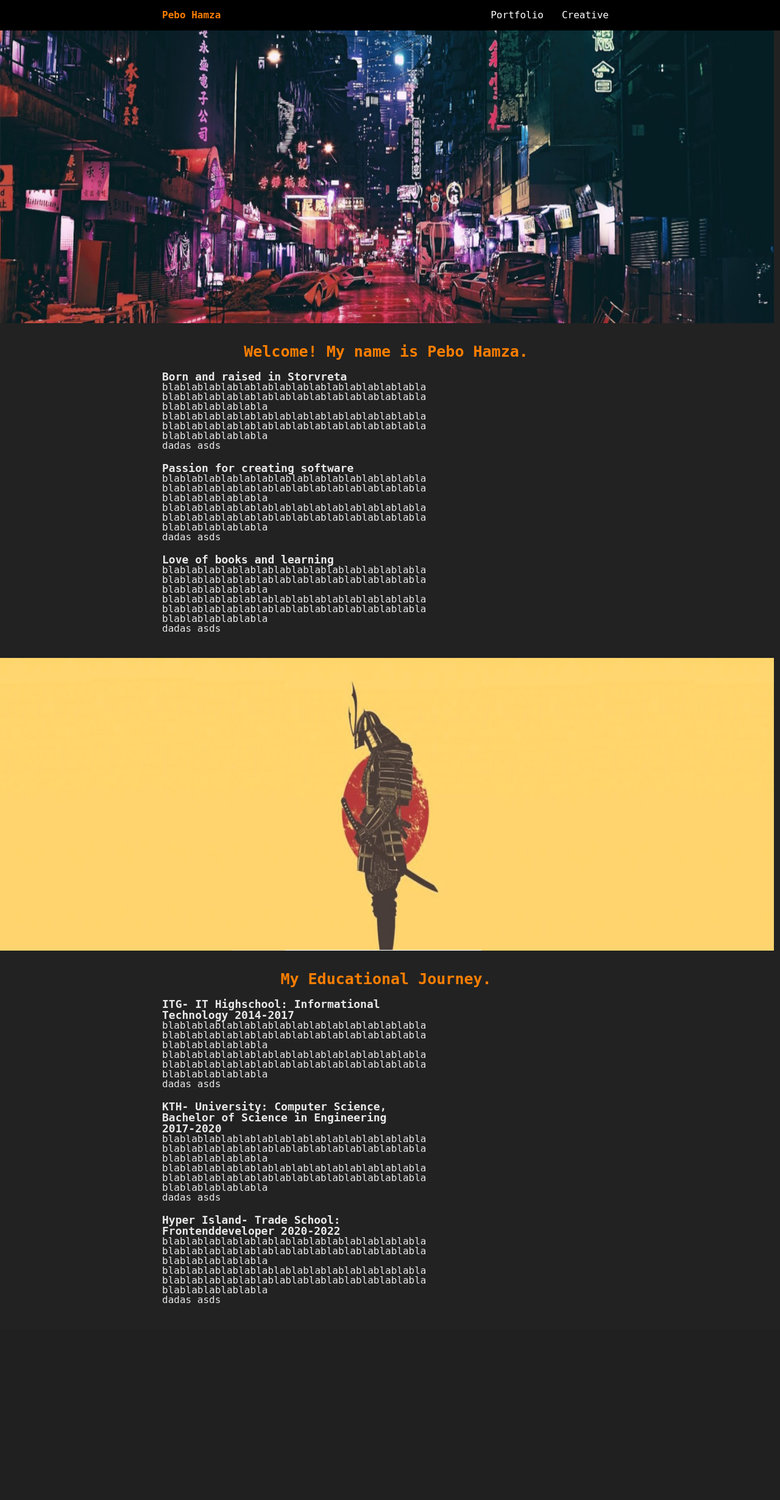
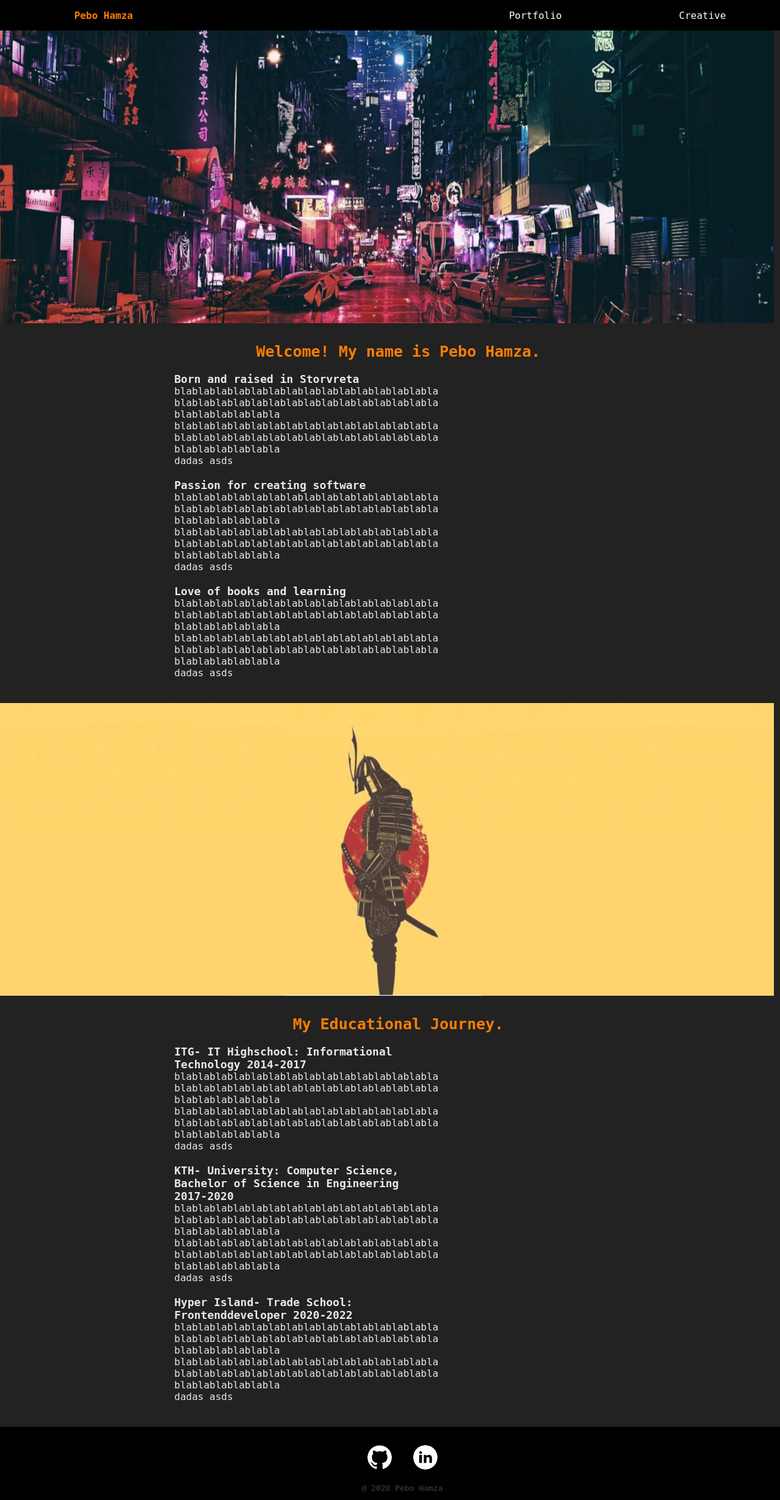
Before and after one commit to kol845/Portfolio, a Node server app: page / in a window 1280 px wide. Shown: the whole page at 61% size. Before the commit the page ends 2137 px from the top, so only its background shows below. Run offline with Node 20, Linux system fonts and the light colour scheme; some libraries are stand-ins or nearby versions.

Commit message:
Added footer, interactive portfolio-contetn and new link-hover effect

```diff
--- /dev/null
+++ b/public/css/footer.css
@@ -0,0 +1,31 @@
+#footer_root{
+    width:100vw;
+    background-color: black;
+    height:70px;
+    padding:20px;
+    padding-top: 30px;
+}
+.footer_content{
+    width:150px;
+    margin: auto;
+    text-align: center;
+    color: rgb(65,65,65);
+
+}
+.footer_grid{
+    margin-bottom:20px;
+    text-align: center;
+    display: grid;
+    grid-template-columns: 1fr 1fr;
+    align-items: center;
+    text-align: center;
+}
+.footer_grid img{
+    width:40px;
+    height:40px;
+    margin:auto;
+    border-radius: 90%;
+}
+.footer_grid img:hover{
+    box-shadow: 0px 0px 15px 2px white;
+}
--- a/public/css/global.css
+++ b/public/css/global.css
@@ -1,6 +1,8 @@
 html, body {
     /* max-width: 100%; */
     overflow-x: hidden;
+    line-height:normal;
+    scroll-behavior: smooth;
 }
 
 .root{
--- a/public/css/header.css
+++ b/public/css/header.css
@@ -11,29 +11,45 @@
     font-size:16px;
 }
 .header_content{
-    margin: auto 20vw;
+    margin: auto;
+    width:100vw;
     padding:10px;
     float:center;
     align-items: center;
+    display:grid;
+    grid-template-columns:1fr 1fr;
+}
+.home_btn_container{
+  display:grid;
+  grid-template-columns:1fr 1fr;
+  align-content: start;
+  justify-items: center;
+
+}
+.link_btn_container{
+  display:grid;
+  grid-template-columns:5fr 1fr 1fr;
+  grid-auto-flow: dense;
+  justify-items: center;
 }
 .header_home{
     text-decoration:none;
     color:#fc7e00;
     float:left;
     font-weight: bold;
-    margin-right:10vw;
+
+    /* margin-right:10vw; */
 }
 .header_links{
-    float:right;
     color:white;
     text-decoration:none;
-    margin:0px 15px;
+    /* margin:0px 15px; */
 }
 a:hover:not(.hamburger) {
-    background-color: #ddd;
-    font-weight:normal;
-
-    color: black;
+    /* background-color: #ddd; */
+    /* font-weight:normal; */
+    letter-spacing: 1.5px;
+    /* color: black; */
   }
 .selected{
     color:#fc7e00;
--- a/public/portfolio/js/events.js
+++ b/public/portfolio/js/events.js
@@ -0,0 +1,4 @@
+function addContentScroller(){
+
+}
+addContentScroller();
--- a/views/creative.hbs
+++ b/views/creative.hbs
@@ -46,6 +46,8 @@
                 </div>
 
             </div>
+            <!-- This will be filled with HBS -->
+            {{> footer }}
         </div>
     </body>
 </html>
--- a/views/index.hbs
+++ b/views/index.hbs
@@ -82,7 +82,8 @@
                 </div>
             </div>
 
-
+            <!-- This will be filled with HBS -->
+            {{> footer }}
         </div>
     </body>
 </html>
--- a/views/partials/footer.hbs
+++ b/views/partials/footer.hbs
@@ -1 +1,14 @@
-THIS IS THE FOOTER
+<head>
+    <link rel="stylesheet" type="text/css" href="public/css/footer.css">
+</head>
+<body>
+    <div id="footer_root">
+        <div class="footer_content">
+            <div class="footer_grid">
+                <a href="https://github.com/kol845"><img src="public/images/icons/github.png" alt="Github logo"></a>
+                <a href="https://www.linkedin.com/in/pebo-hamza-32689217b/"><img src="public/images/icons/linkedin.png" alt="Linkedin logo"></a>
+            </div>
+            @ 2020 Pebo Hamza
+        </div>
+    </div>
+</body>
--- a/views/partials/header.hbs
+++ b/views/partials/header.hbs
@@ -1,23 +1,29 @@
 <div class="header">
     <div class="header_content" id="myTopnav">
-        <a href="/" class="header_home">Pebo Hamza</a>
-        {{#if creativeSelected}}
-                <a href="/creative" class="header_links selected">Creative</a>
-        {{else}}
-        <a href="/creative" class="header_links">Creative</a>
-        {{/if}}
+        <span class="home_btn_container">
+            <a href="/" class="header_home" >Pebo Hamza</a>
+        </span>
+        <span class="link_btn_container">
+            {{#if portfolioSelected}}
+            <a href="/portfolio" class="header_links selected">Portfolio</a>
+            {{else}}
+            <a href="/portfolio" class="header_links">Portfolio</a>
+            {{/if}}
 
-        {{#if portfolioSelected}}
-        <a href="/portfolio" class="header_links selected">Portfolio</a>
-        {{else}}
-        <a href="/portfolio" class="header_links">Portfolio</a>
-        {{/if}}
+            {{#if creativeSelected}}
+                    <a href="/creative" class="header_links selected">Creative</a>
+            {{else}}
+            <a href="/creative" class="header_links">Creative</a>
+            {{/if}}
+        </span>
 
-        <a href="javascript:void(0);" class="hamburger icon" onclick="myFunction()">
+
+
+        {{!-- <a href="javascript:void(0);" class="hamburger icon" onclick="myFunction()">
             <div></div>
             <div></div>
             <div></div>
-        </a>
+        </a> --}}
 
     </div>
 </div>
```
Also changed, not shown: public/css/portfolio.css (+25 -5 lines), public/data/static.js (+6 -3 lines), public/portfolio/js/dom.js (+16 -3 lines), views/portfolio.hbs (+6 -35 lines), public/images/icons/github.png (added), public/images/icons/linkedin.png (added).
